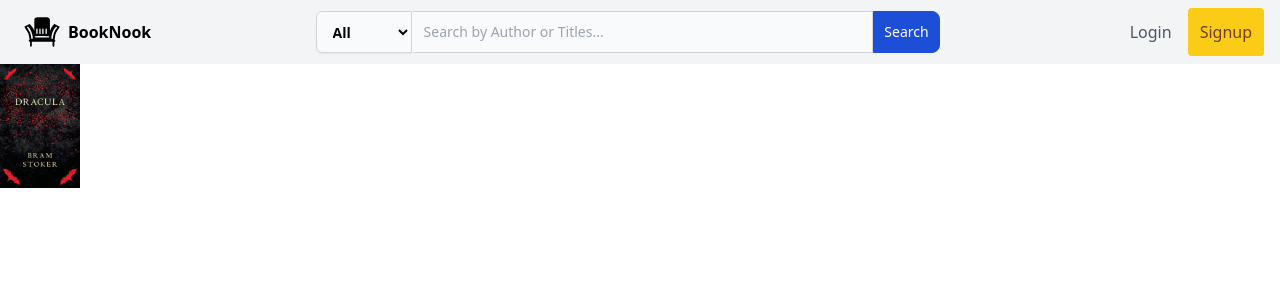
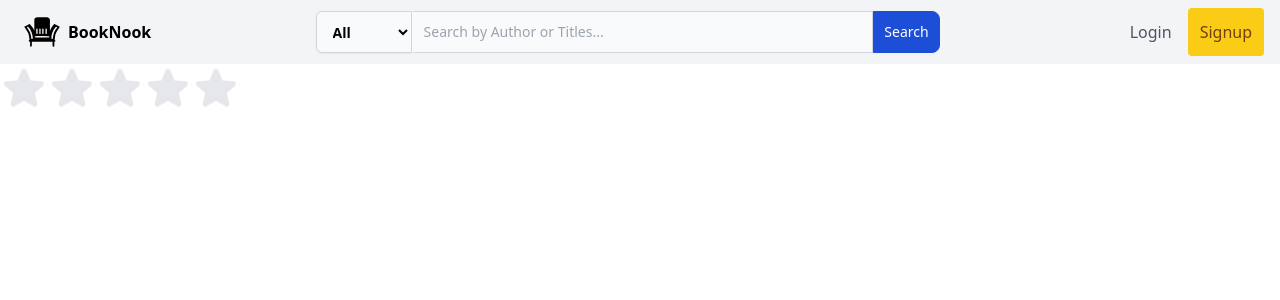
Before and after one commit to francoisdillinger/book_nook_frontend, a React (Vite) app: page / in a window 1280 px wide. Shown: the top 300 px of the page. Built offline with nearby package versions, Linux system fonts and the light colour scheme.

Commit message:
Working on StarRating component

```diff
--- a/src/components/HomeTestimonials.tsx
+++ b/src/components/HomeTestimonials.tsx
@@ -1,10 +1,12 @@
 import { books } from "../data/books"
+import StarRating from "./StarRating"
 
 
 export default function HomeTestimonials(){
     return (
         <div>
-            <img className="w-20" src={books[0].image} alt="" />
+            {/* <img className="w-20" src={books[0].image} alt="" /> */}
+            < StarRating />
         </div>
     )
 }
```
